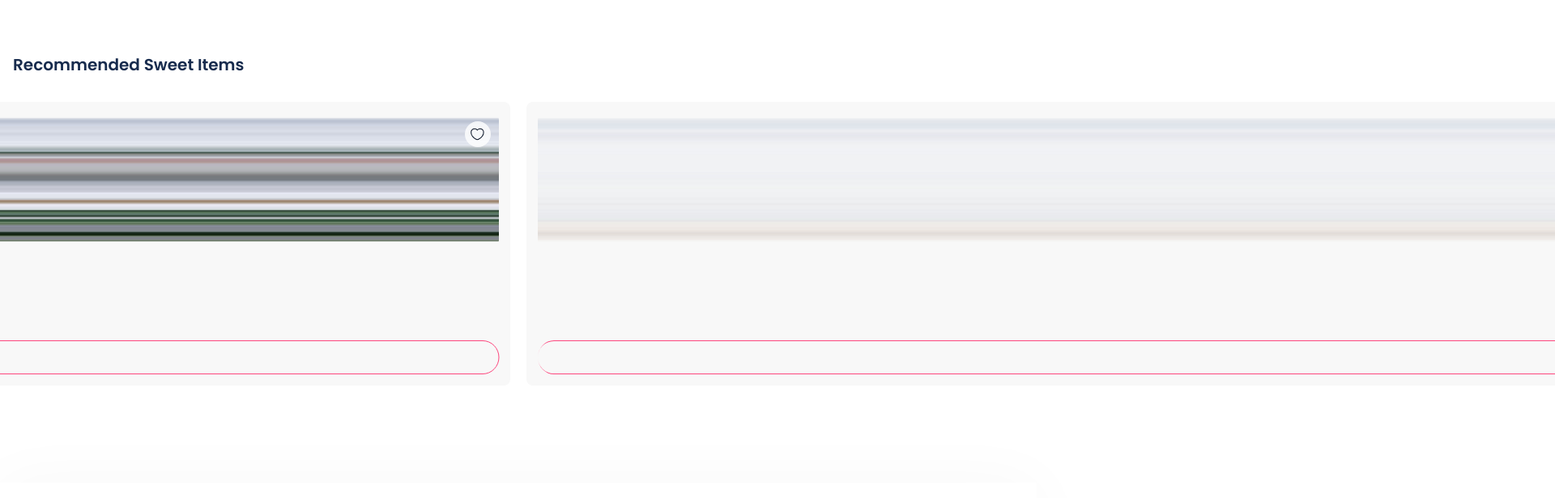
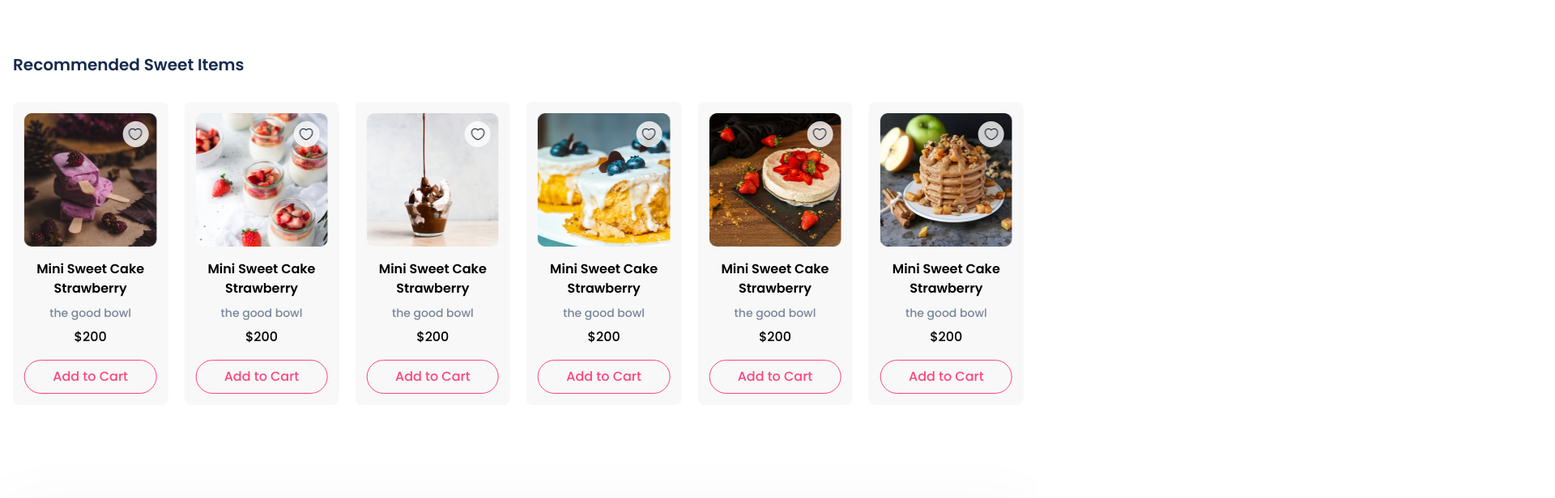
Before and after one commit to abdallamfathy/vendyway, a React (Vite) app: page / in a window 1280 px wide. Shown: the part 2700-3316 px from the top of the page at 81% size, 1920 px wide, since content can reach past the window. Built offline with nearby package versions, Linux system fonts and the light colour scheme.

Commit message:
make related products autoplay

```diff
--- a/src/theme1/components/Home/Related/RelatedProducts.tsx
+++ b/src/theme1/components/Home/Related/RelatedProducts.tsx
@@ -9,7 +9,7 @@ import 'swiper/css/navigation';
 import '../../../../index.css';
 
 // import required modules
-import { Pagination , Navigation } from 'swiper/modules';
+import { Pagination , Navigation, Autoplay } from 'swiper/modules';
 import { Product, products } from "../Menu/Products";
 import ProductCard from "../Menu/ProductCard";
 
@@ -18,7 +18,6 @@ export default function RelatedProducts() {
 
   return (
     <>
-        <div className='flex justify-center'>
       <Swiper
         slidesPerView={7}
         spaceBetween={20}
@@ -26,7 +25,7 @@ export default function RelatedProducts() {
             {
                 0: {
                     slidesPerView: 2,
-                    spaceBetween: 50,
+                    spaceBetween: 10,
                 },
                 768: {
                     slidesPerView: 4,
@@ -47,10 +46,10 @@ export default function RelatedProducts() {
             }
         }
         // navigation
-        modules={[Pagination , Navigation]}
+        modules={[Pagination , Navigation, Autoplay]}
+        autoplay
         className="mySwiper"
       >
-
         {
             product.map((prod) => (
                 <SwiperSlide key={prod.id}>
@@ -59,7 +58,6 @@ export default function RelatedProducts() {
             ))
         }
       </Swiper>
-        </div>
     </>
   );
 }
```
